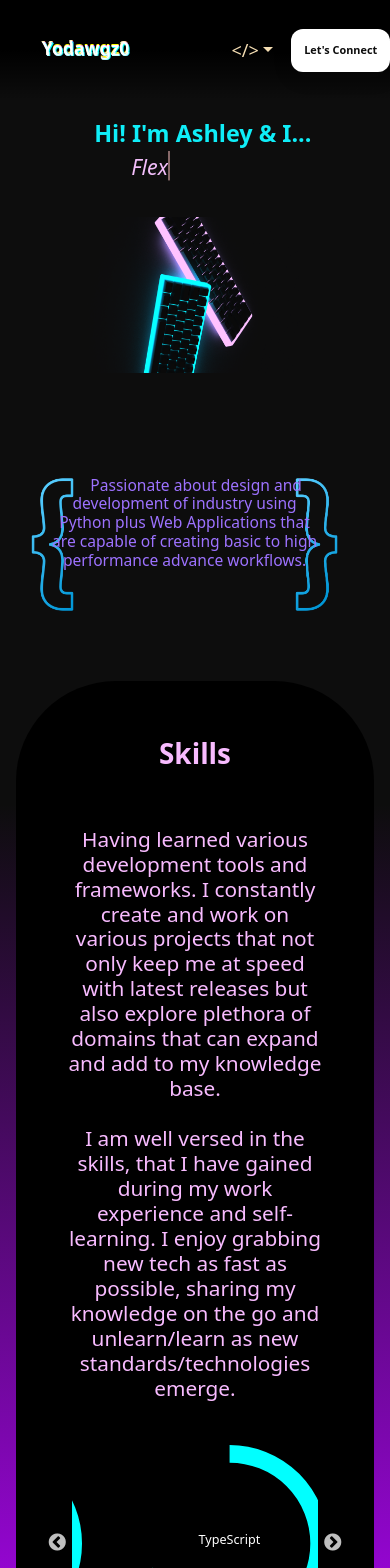
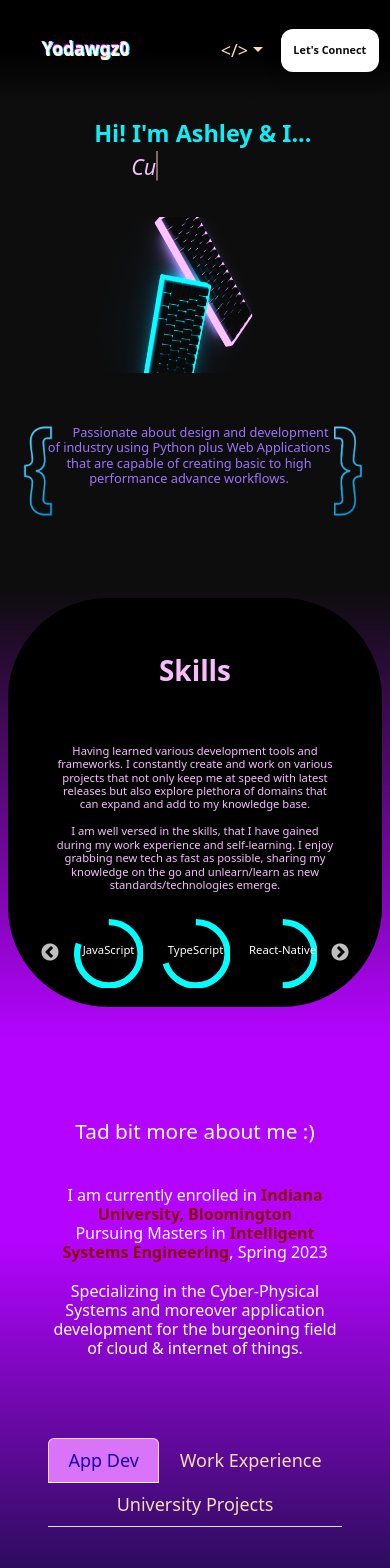
Before and after one commit to Yodawgz0/yodawgz0.github.io, a React (Create React App) app: page / in a window 390 px wide. Shown: the top 1568 px of the page. Built offline with nearby package versions, Linux system fonts and the light colour scheme.

Commit message:
phone view dev

```diff
--- a/src/Styles/AppTab.scss
+++ b/src/Styles/AppTab.scss
@@ -83,7 +83,7 @@
   }
 }
 
-@media screen and (min-width: 0px) and (max-width: 720px) {
+@media screen and (min-width: 480px) and (max-width: 720px) {
   .AppTabContainer {
     padding-left: 0.5em;
     padding-right: 0.5em;
@@ -124,3 +124,48 @@
     }
   }
 }
+@media screen and (min-width: 0px) and (max-width: 480px) {
+  .AppTabContainer {
+    padding-left: 0.5em;
+    padding-right: 0.5em;
+    &__conatiner {
+      &__markdowntext {
+        display: none;
+      }
+      flex-direction: column;
+      &__mainImg {
+        align-self: center;
+        width: 70%;
+        height: 70%;
+      }
+      &__Maintext {
+        font-size: 100%;
+        padding: 0.5em;
+      }
+      &__techLogo {
+        &__pyImg {
+          width: 15%;
+          height: 62%;
+          margin-top: 2em;
+        }
+        &__rnImg {
+          width: 40%;
+          margin-top: 1em;
+          padding-top: 3em;
+        }
+        &__JSImg {
+          width: 23%;
+          margin: 2em 0em 0em 0.5em;
+          height: 70%;
+          padding: -3em;
+        }
+        &__sassImg {
+          width: 18%;
+          height: 71%;
+          margin-top: 1.5em;
+          padding: 0.4em;
+        }
+      }
+    }
+  }
+}
--- a/src/Styles/NavigationBarstyle.scss
+++ b/src/Styles/NavigationBarstyle.scss
@@ -130,8 +130,9 @@
 
 @media screen and (min-width: 0px) and (max-width: 480px) {
   .contact-us {
-    padding: 0.6rem 0.8rem;
+    padding: 0rem 0.8rem;
     font-size: 0.68rem;
+    margin-right: 1em;
   }
 
   .NavbarMain {
--- a/src/Styles/ProjectsStyles.scss
+++ b/src/Styles/ProjectsStyles.scss
@@ -37,7 +37,7 @@
   }
 }
 
-@media screen and (min-width: 0px) and (max-width: 720px) {
+@media screen and (min-width: 480px) and (max-width: 720px) {
   .mainProjectsPage {
     .heading {
       font-size: 1.5em;
@@ -50,3 +50,16 @@
     }
   }
 }
+@media screen and (min-width: 0px) and (max-width: 720px) {
+  .mainProjectsPage {
+    .heading {
+      font-size: 1.3em;
+      margin-bottom: 2em;
+    }
+    .headingtext {
+      font-size: 1em;
+      color: white;
+      padding: 0em 0em 2em 0em;
+    }
+  }
+}
--- a/src/Styles/SkillsPageStyles.scss
+++ b/src/Styles/SkillsPageStyles.scss
@@ -92,7 +92,7 @@
   }
 }
 
-@media screen and (min-width: 0px) and (max-width: 720px) {
+@media screen and (min-width: 480px) and (max-width: 720px) {
   .IntroText {
     font-size: 4vw;
     margin-top: 1em;
@@ -130,3 +130,45 @@
     background-size: 15ch;
   }
 }
+
+@media screen and (min-width: 0px) and (max-width: 480px) {
+  .mainContainer {
+    padding: 2em 2.5em;
+  }
+  .IntroText {
+    font-size: 0.8em;
+    margin-top: 1em;
+    margin-left: 3.6em;
+    margin-right: 2.5em;
+  }
+  .skillsMainPanel {
+    margin-left: -2em;
+    margin-right: -2em;
+
+    .skillsMain {
+      .skillsTextBig {
+        padding: 0px !important;
+        font-size: 0.7em;
+      }
+    }
+  }
+  .skillSlider {
+    width: 75%;
+    padding: 2ch;
+    font-size: xx-small;
+    .skillSliderBarMain {
+      padding: 10%;
+      color: white;
+    }
+  }
+  blockquote {
+    padding-left: 6px;
+    margin: -1em -1em 0em -3em;
+    margin-bottom: 5ch;
+    background-size: 10ch;
+  }
+  blockquote span {
+    background-position-x: 110%;
+    background-size: 10ch;
+  }
+}
--- a/src/Styles/WorkExpStyles.scss
+++ b/src/Styles/WorkExpStyles.scss
@@ -44,7 +44,7 @@
     padding-left: 0em;
     padding-right: 0em;
     &__GithubLink {
-      margin-left: 25%;
+      margin-left: 20%;
     }
   }
 }
--- a/src/features/skillsSlider.tsx
+++ b/src/features/skillsSlider.tsx
@@ -31,13 +31,13 @@
       {
         breakpoint: 480,
         settings: {
-          slidesToShow: 1,
+          slidesToShow: 3,
         },
       },
       {
         breakpoint: 600,
         settings: {
-          slidesToShow: 2,
+          slidesToShow: 3,
         },
       },
       {
```
